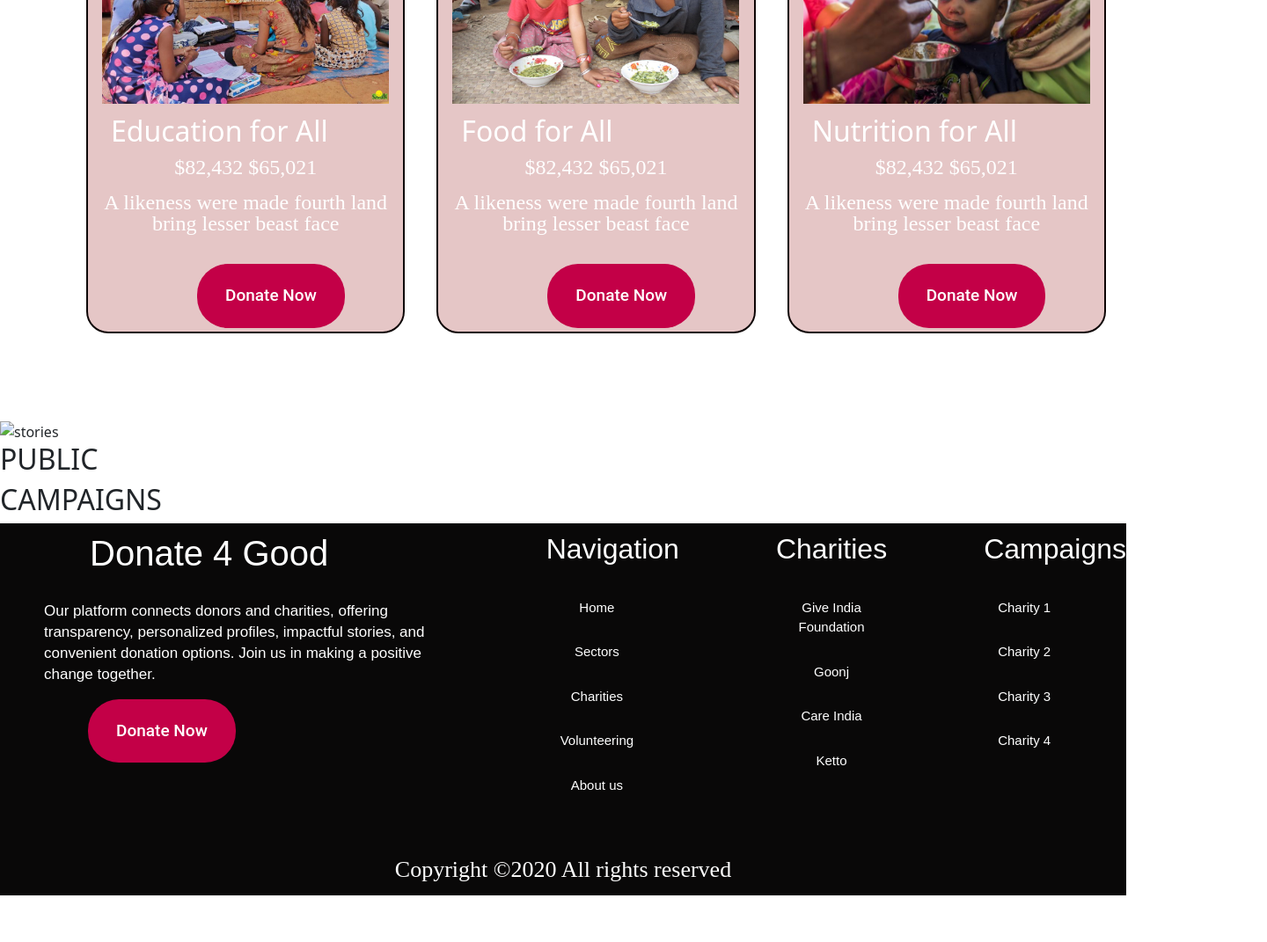
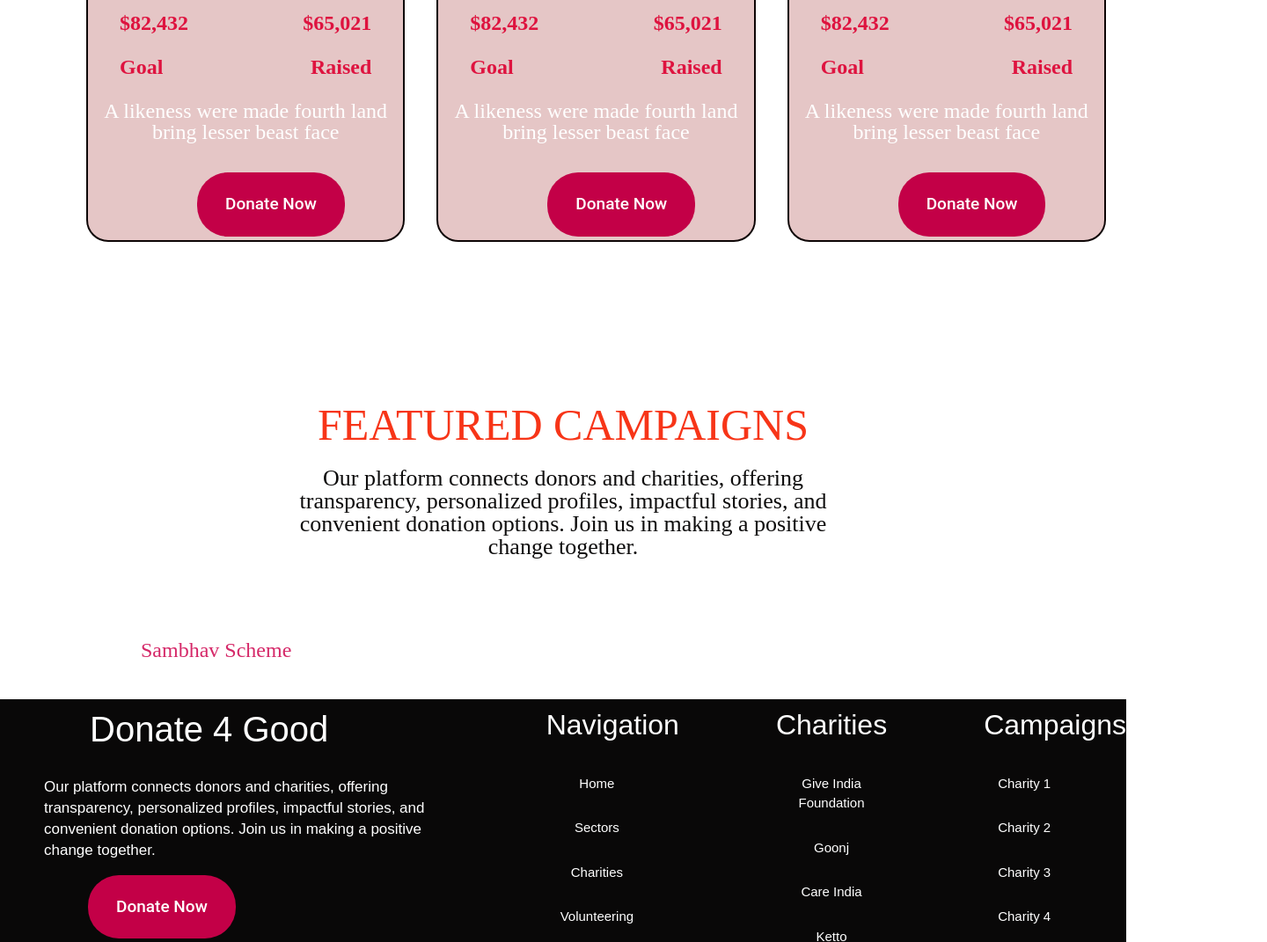
Before and after one commit to abhay-01/HackHaven_Donate4Good, a website: page Donate/Pages/sectors.html in a window 1280 px wide. Shown: the part 1277-2348 px from the top of the page at 88% size, 1440 px wide, since content can reach past the window. Before the commit the page ends 2295 px from the top, so only its background shows below. Drawn offline with nearby package versions, Linux system fonts and the light colour scheme.

Commit message:
campaigns

```diff
--- a/Donate/Pages/sectors.html
+++ b/Donate/Pages/sectors.html
@@ -29,19 +29,21 @@
 
         </div>
     <div id = "h2-back">
-            <h2 id = "i1"> CHOOSE YOUR CAUSE</h2>
-                <h2 id = "i2"> DONATE 4 GOOD</h2>
+            <h2> CHOOSE YOUR CAUSE</h2>
+
+                 <h2 style = "margin-top: 98px;margin-left: 483px;"> DONATE 4 GOOD</h2>
             </div>
             <div id="h3-img">
 
-                <h3>A likeness were made fourth land bring lesser beast face</h3>
-                  <h3> image they bring so earth moved they are great move</h3>
+                <h3>A likeness were made fourth land bring lesser beast face
+                </br>
+                   image they bring so earth moved they are great move</h3>
             </div>
     </nav>
 
      <!-- Sectors -->
 
-     <div id = "section-container">
+     <div class= "section-container">
         <div id = "causes">
             <h2>SECTORS TO DONATE</h2>
         </div>
@@ -49,8 +51,16 @@
         <div id = "causes-box">
             <div class = "box">
                 <img src="/Donate/assests/152533069_4305230916167510_8344033647187796104_o-1-1024x768.jpg" alt="cause1">
-                <h2 class = "h-secondary center">Education for All</h2>
-                <p>$82,432 $65,021</p>
+                <h2 class = "h-secondary center" style = "display:flex; align-items: center; justify-content: center;">Education for All</h2>
+                <div  class = "goal">
+                <p style = "margin-left:32px; color:rgb(222, 19, 63); font-weight: bold;">$82,432</p>
+                <p style = "margin-right:32px; color:rgb(222, 19, 63); font-weight: bold;">$65,021</p>
+              </div>
+
+              <div  class = "goal">
+                <p style = "margin-left:32px;color:rgb(222, 19, 63); font-weight: bold;">Goal</p>
+                <p style = "margin-right:32px;color:rgb(222, 19, 63); font-weight: bold;">Raised</p>
+              </div>
                 <p>A likeness were made fourth land bring lesser beast face</p>
                 <button> Donate Now</button>
 
@@ -59,8 +69,16 @@
 
         <div class = "box">
             <img src="/Donate/assests/14895892441_98f964952c_b.jpg" alt="cause1">
-            <h2 class = "h-secondary center">Food for All</h2>
-            <p>$82,432 $65,021</p>
+            <h2 class = "h-secondary center" style = "display:flex; align-items: center; justify-content: center;">Food for All</h2>
+            <div  class = "goal">
+              <p style = "margin-left:32px; color:rgb(222, 19, 63); font-weight: bold;">$82,432</p>
+              <p style = "margin-right:32px; color:rgb(222, 19, 63); font-weight: bold;">$65,021</p>
+            </div>
+
+            <div  class = "goal">
+              <p style = "margin-left:32px; color:rgb(222, 19, 63); font-weight: bold;">Goal</p>
+              <p style = "margin-right:32px; color:rgb(222, 19, 63); font-weight: bold;">Raised</p>
+            </div>
             <p>A likeness were made fourth land bring lesser beast face</p>
             <button> Donate Now</button>
 
@@ -69,20 +87,53 @@
 
     <div class = "box">
         <img src="/Donate/assests/UN0281087.jpg" alt="cause1">
-        <h2 class = "h-secondary center">Nutrition for All</h2>
-        <p>$82,432 $65,021</p>
+        <h2 class = "h-secondary center" style = "display:flex; align-items: center; justify-content: center;">Nutrition for All</h2>
+        <div  class = "goal">
+          <p style = "margin-left:32px; color:rgb(222, 19, 63); font-weight: bold;">$82,432</p>
+          <p style = "margin-right:32px; color:rgb(222, 19, 63); font-weight: bold;">$65,021</p>
+        </div>
+
+        <div  class = "goal">
+          <p style = "margin-left:32px; color:rgb(222, 19, 63); font-weight: bold;">Goal</p>
+          <p style = "margin-right:32px; color:rgb(222, 19, 63); font-weight: bold;">Raised</p>
+        </div>
         <p>A likeness were made fourth land bring lesser beast face</p>
                 <button> Donate Now</button>
 
     </div>
     </div>
 
-    <div id = "stories">
-        <img src = "/Donate/assests/images.jpg" alt = "stories">
-        <h2>PUBLIC</h2>
-        <h2>CAMPAIGNS</h2>
+    <div class = "camp">
+      <div class = "camp-container">
+        <div class = "camp-ini">
+        <div class = "camp-head">
+          <h2>FEATURED CAMPAIGNS</h2>
+          <p>Our platform connects donors and charities, offering transparency, personalized profiles, impactful stories, and convenient donation options. Join us in making a positive change together.</p>
+        </div>
+
+      <div class = "camp-block">
+        <div class = "block">
+          <h4>
+            Sambhav Scheme
+          </h4>
+
+        </div>
+
+        <div class = "block">
+
+        </div>
+
+        <div class = "block">
+
+        </div>
 
       </div>
+
+      </div>
+
+
+      </div>
+    </div>
 
     <!-- Footer -->
 
--- a/Donate/Pages/style.css
+++ b/Donate/Pages/style.css
@@ -28,7 +28,6 @@
 body {
     background-color: #E5C6C6;
     font-family: 'Roboto', sans-serif;
-
 }
 
 .nav{
@@ -71,28 +70,27 @@ ul {
         transition: 0.3s ease-in-out;
         transform: scale(1.2);
         font-weight: bold;
-
-
       }
 
 
 
     #main{
         width:100%;
-        height: 120vh;
+        height:40%;
         opacity: 0.9;
         z-index: -1;
     }
 
     #main .mySlides{
         width: 100%;
-        height: 80%;
+        height: 30%;
+        position: relative;
       animation: 2s ease-in-out 0s 1 fadeInAnimation;;
 
     }
 
 
-    #h2-back h2{
+    #h2-back-index h2{
       animation: 5s ease-in-out 0s 1 fadeInAnimation;;
       position: absolute;
       top: 28%;
@@ -101,11 +99,12 @@ ul {
       color: white;
       font-family: "Lora",serif;
     }
-    #h3-img h3{
+
+    #h3-img-index h3{
       animation: 5s ease-in-out 0s 1 fadeInAnimation;;
       position: absolute;
       top: 50%;
-      margin-left: 60px;
+      margin-left: 40px;
       font-size: 2.2rem ;
       color: white;
       font-family: "Kanit",sans-serif;
@@ -113,6 +112,86 @@ ul {
 
     }
 
+    #h2-back h2{
+      animation: 3s ease-in-out 0s 1 fadeInAnimation;;
+      position: absolute;
+      top: 28%;
+      margin-left: 410px;
+      font-size: 4.5rem ;
+      color: white;
+      font-family: "Lora",serif;
+    }
+    #h3-img h3{
+      animation: 5s ease-in-out 0s 1 fadeInAnimation;;
+      position: absolute;
+      top: 60%;
+      margin-left: 355px;
+      font-size: 2.2rem ;
+      color: white;
+      font-family: "Kanit",sans-serif;
+      white-space: nowrap;
+
+    }
+
+    .goal{
+      display: flex;
+      justify-content: space-between;
+    }
+
+    .camp{
+      display: flex;
+      justify-content: center;
+      align-items: center;
+      width: 100%;
+    }
+
+    .camp-container{
+      display: flex;
+      justify-content: center;
+      align-items: center;
+      width: 100%;
+      margin-top: 80px;
+      margin-bottom: 34px;
+      text-align: center;
+    }
+
+    .camp-container h2{
+      align-items: center;
+      font-family: "Kameron",serif;
+      color:#f73518;
+      font-size: 50px;
+    }
+   .camp-head{
+    padding-right: 15px;
+    padding-left: 15px;
+    display: flex;
+    flex-direction: column;
+    align-items: center;
+    justify-content: center;
+   }
+
+   .camp-head p{
+    font-size:1.rem;
+    text-align: center;
+    justify-content: center;
+    width:50%;
+    font-family:"Lora",serif;
+    margin-top: 10px;
+    color: rgb(13, 12, 12);
+   }
+
+   .camp-block{
+    display: flex;
+    width: 100%;
+    margin-top: 74px;
+    margin-left: 160px;
+
+   }
+
+   .blocks{
+height: 50%;
+width: 50%;
+   }
     #btn{
       animation: 5s ease-in-out 0s 1 fadeInAnimation;;
       position: absolute;
@@ -143,11 +222,9 @@ ul {
 
     }
 
-   #section-counter{
-      position: relative;
-      z-index: 0;
-
-    }
+   .section-container{
+    top:0%;
+   }
 
     .ftco-intro{
       margin-top: -217px;
```
Also changed, not shown: Donate/Pages/sectors.css (+7 -8 lines), Donate/index.html (+2 -2 lines).
